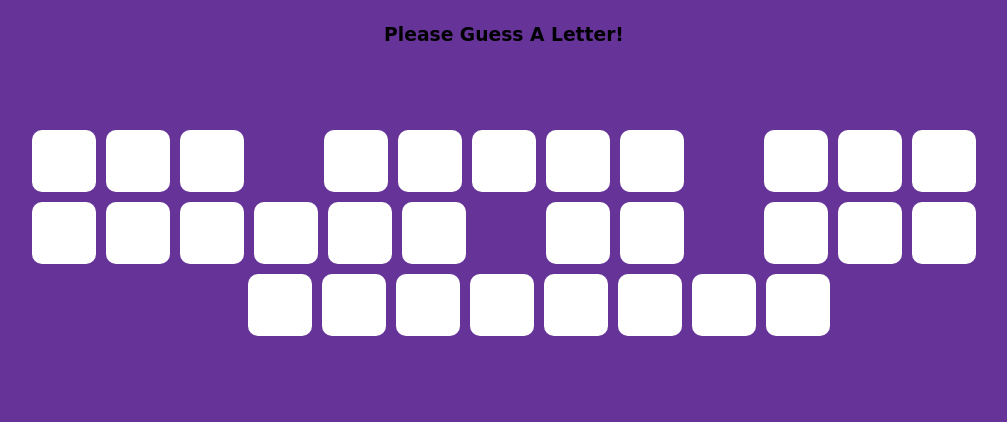
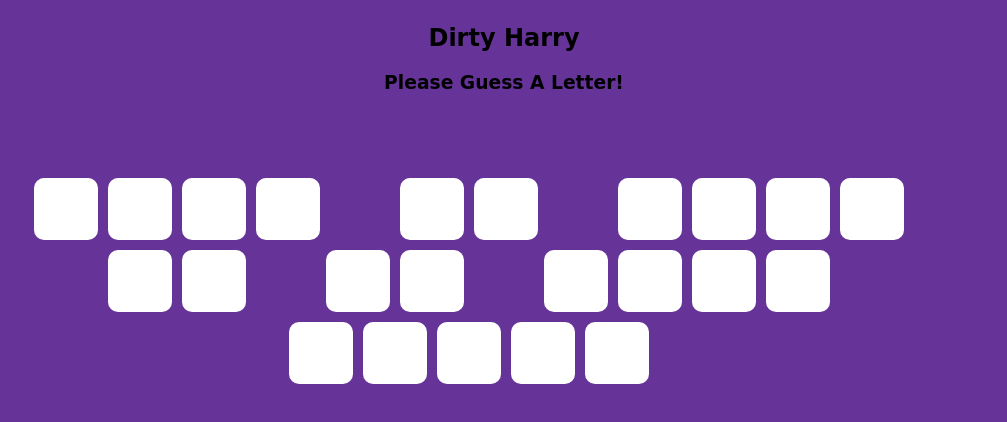
Before and after one commit to jckuhl/wordsoffortune, a plain HTML site: page game.html in a window 1280 px wide. Shown: the part 76-498 px from the top of the page, without its empty margins (136-1143 px from the left). Drawn offline with Linux system fonts and the light colour scheme; a web font is replaced by a local one.

Commit message:
rewrote primary code

```diff
--- a/app.js
+++ b/app.js
@@ -1,11 +1,16 @@
 import Board from './board.js';
+import phrases from './phrases.js';
+import random from './random.js';
 
 function displayBoard() {
+    const phrase = phrases[random(0, phrases.length)];
     const gameArea = document.getElementById('app');
     const message = document.getElementById('message');
-    const board = new Board('She sells seashells by the seashore');
+    const board = new Board(phrase.phrase);
     const usedLetters = new Set();
     const letters = [];
+
+    document.getElementById('hint').innerText = phrase.hint;
 
     gameArea.innerHTML = '';
 
@@ -15,7 +20,8 @@ function displayBoard() {
             phrase += letter.value;
         });
         if(phrase === board.answer) {
-            alert("Winner Winner Chicken Dinner");
+            alert(board.phrase);
+            displayBoard();
         }
     }
 
@@ -63,6 +69,7 @@ function displayBoard() {
         if(letter != ' ') {
             const input = document.createElement('input');
             input.dataset.letter = letter.toLowerCase();
+            input.maxLength = 1;
             input.addEventListener('change', checkLetter);
             letters.push(input);
             gameArea.appendChild(input);
--- /dev/null
+++ b/app2.js
@@ -0,0 +1,75 @@
+import Board from './board.js';
+import phrases from './phrases.js';
+import random from './random.js';
+
+function displayBoard() {
+    const phrase = phrases[random(0, phrases.length)];
+    const board = new Board(phrase.phrase)
+    const gameArea = document.getElementById('app');
+    const message = document.getElementById('message');
+    const letters = [];
+    const usedLetters = new Set();
+
+    gameArea.innerHTML = '';
+
+    document.getElementById('hint').innerText = phrase.hint;
+
+    function showUsedLetters() {
+        const used = document.getElementById('used');
+        used.innerText = 'Used Letters: ';
+        usedLetters.forEach(letter=> {
+            used.innerText += letter + ' ';
+        });
+    }
+
+    function checkWin() {
+        let phrase = '';
+        letters.forEach(letter=> {
+            phrase += letter.value;
+        });
+        return phrase === board.answer;
+    }
+
+    function checkLetter() {
+        if(usedLetters.has(event.key)) {
+            message.innerText = 'You\'ve already guessed that letter!';
+        } else {
+            usedLetters.add(event.key);
+            showUsedLetters();
+        }
+        const foundLetters = letters.filter(letter=> letter.dataset.letter === event.key);
+        if(foundLetters.length !== 0) {
+            foundLetters.forEach(letter=> letter.value = letter.dataset.letter);
+            message.innerText = 'You found a letter!';
+            if(checkWin()) {
+                alert('you won');
+            }
+        } else {
+            message.innerText = 'That letter is not in the puzzle';
+        }
+    }
+
+    board.words.forEach(word=> {
+        word += ' ';
+        const $word = document.createElement('div');
+        $word.classList.add('word');
+        gameArea.appendChild($word);
+        word.split('').forEach(letter=> {
+            if(letter != ' ') {
+                const input = document.createElement('input');
+                input.dataset.letter = letter;
+                input.disabled = true;
+                letters.push(input);
+                $word.appendChild(input);
+            } else {
+                const spacer = document.createElement('div');
+                spacer.classList.add('spacer');
+                $word.appendChild(spacer);
+            }
+        });
+    });
+
+    document.addEventListener('keyup', checkLetter);
+}
+
+displayBoard();
--- a/board.js
+++ b/board.js
@@ -2,6 +2,7 @@ export default class Board {
     constructor(phrase) {
         this.phrase = phrase;
         this.letters = phrase.toLowerCase().split('');
+        this.words = phrase.toLowerCase().split(' ');
         this.answer = phrase.toLowerCase().split(' ').join('');
     }
 }
--- a/game.html
+++ b/game.html
@@ -11,6 +11,8 @@
 
     <h1>Welcome to Words Of Fortune!</h1>
 
+    <h2 id="hint"></h2>
+
     <h3 id="message">Please Guess A Letter!</h3>
 
     <div id="app">
@@ -19,6 +21,6 @@
 
     <h3 id="used"></h3>
 
-    <script src="app.js" type="module"></script>
+    <script src="app2.js" type="module"></script>
 </body>
 </html>
--- a/phrases.js
+++ b/phrases.js
@@ -0,0 +1,53 @@
+const phrases = [
+    {
+        phrase: 'she sells seashells by the seashore',
+        hint: 'Oceanic Businesswoman'
+    },
+    {
+        phrase: 'love is patient love is kind',
+        hint: 'Corinthians'
+    },
+    {
+        phrase: 'they are taking the hobbits to isengarde',
+        hint: 'what do your elf eyes see?'
+    },
+    {
+        phrase: 'perfectly balanced as all things should be',
+        hint: 'Thanos\'s philosophy'
+    },
+    {
+        phrase: 'getting down and dirty with a procyon lotor',
+        hint: 'got no people skills, but he is good with motors'
+    },
+    {
+        phrase: 'families is where wings take dream',
+        hint: 'George W Bush bushism'
+    },
+    {
+        phrase: 'tell me punk do ya feel lucky',
+        hint: 'Dirty Harry'
+    },
+    {
+        phrase: 'i may have committed some light treason',
+        hint: 'George Bluth'
+    },
+    {
+        phrase: 'windows are structural weaknesses',
+        hint: 'Geth do not use them'
+    },
+    {
+        phrase: 'luke the force will be with you always',
+        hint: 'Obi Wan Kenobi'
+    },
+    {
+        phrase: 'seven six two millimeter full metal jacket',
+        hint: 'Private Pyle'
+    },
+    {
+        phrase: 'may as well start an ant farm',
+        hint: 'This is how you get ants'
+    }
+]
+
+
+export default phrases;
--- /dev/null
+++ b/random.js
@@ -0,0 +1,8 @@
+export default function random(min, max) {
+    if (min > max) {
+        let temp = max;
+        max = min;
+        min = temp;
+    }
+    return Math.floor(Math.random() * (max - min) + min);
+}
--- a/style.css
+++ b/style.css
@@ -40,7 +40,13 @@ h1 {
     margin-top: 5em;
 }
 
+#used {
+    white-space: pre;
+}
+
 input {
+    background: white;
+    display: inline-block;
     width: 3em;
     height: 3em;
     margin: 5px;
@@ -49,6 +55,10 @@ input {
     outline: none;
     text-align: center;
     font-size: 1.25em;
+}
+
+.word {
+    display: inline-block;
 }
 
 .spacer {
```
